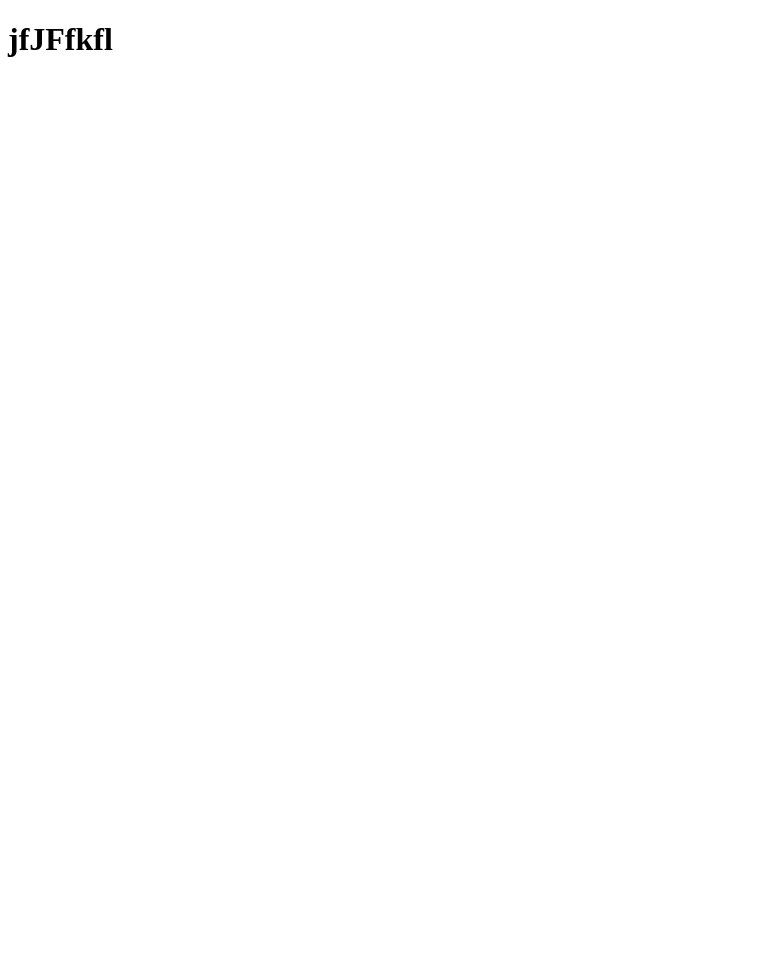
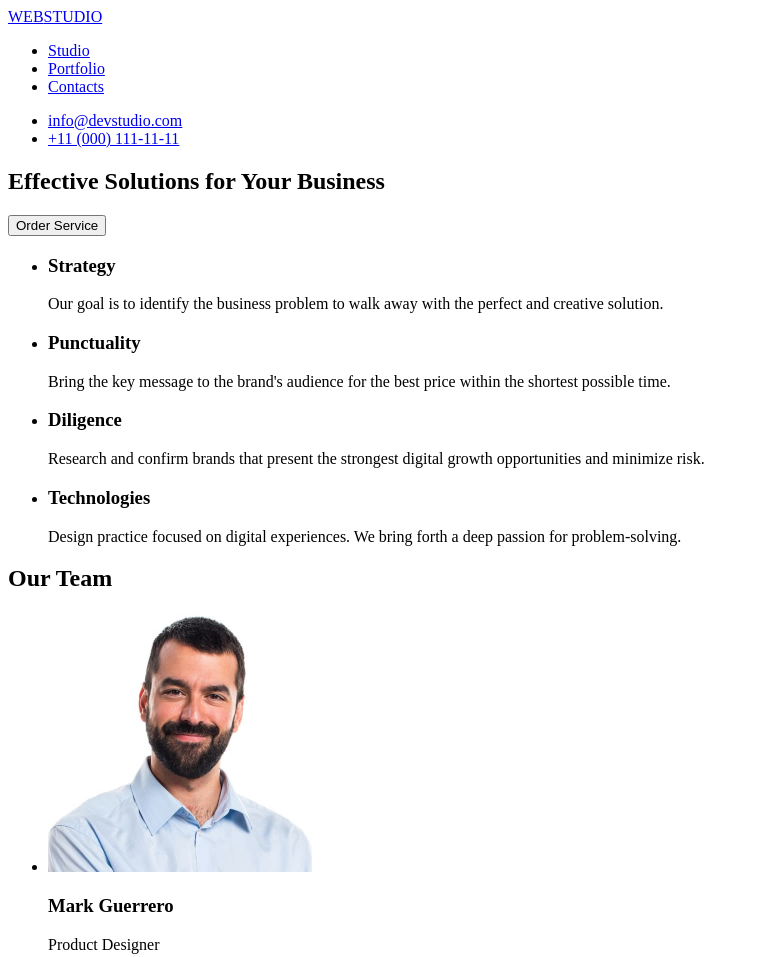
Before and after one commit to Dmytro-Naumchuk/goit-markup-hw-01, a plain HTML site: page index.html in a window 1280 px wide. Shown: the top 957 px of the page, without its empty margins (0-760 px from the left). Before the commit the page ends 800 px from the top, so only its background shows below. Drawn offline with Linux system fonts and the light colour scheme.

Commit message:
first home work

```diff
--- a/index.html
+++ b/index.html
@@ -6,6 +6,96 @@
     <title>Document</title>
   </head>
   <body>
-    <h1>jfJFfkfl</h1>
+    <header>
+      <nav>
+        <a href="./index.html"><span>WEB</span>STUDIO</a>
+        <ul>
+          <li><a href="Studio">Studio</a></li>
+          <li><a href="Portfolio">Portfolio</a></li>
+          <li><a href="Contacts">Contacts</a></li>
+        </ul>
+      </nav>
+      <ul>
+        <li><a href="mailto:info@devstudio.com">info@devstudio.com</a></li>
+        <li><a href="tel:+110001111111">+11 (000) 111-11-11</a></li>
+      </ul>
+    </header>
+    <main>
+      <!-- #region Hero -->
+      <section>
+        <h1>Effective Solutions for Your Business</h1>
+        <button type="button">Order Service</button>
+      </section>
+      <!-- #endregion Hero -->
+      <!-- #region Info -->
+      <section>
+        <h2 hidden>Text</h2>
+        <ul>
+          <li>
+            <h3>Strategy</h3>
+            <p>
+              Our goal is to identify the business problem to walk away with the perfect and
+              creative solution.
+            </p>
+          </li>
+          <li>
+            <h3>Punctuality</h3>
+            <p>
+              Bring the key message to the brand's audience for the best price within the shortest
+              possible time.
+            </p>
+          </li>
+          <li>
+            <h3>Diligence</h3>
+            <p>
+              Research and confirm brands that present the strongest digital growth opportunities
+              and minimize risk.
+            </p>
+          </li>
+          <li>
+            <h3>Technologies</h3>
+            <p>
+              Design practice focused on digital experiences. We bring forth a deep passion for
+              problem-solving.
+            </p>
+          </li>
+        </ul>
+      </section>
+      <!-- #endregion Info -->
+      <!-- #region Team-->
+      <section>
+        <h2>Our Team</h2>
+        <ul>
+          <li>
+            <img src="./images/mark-guerrero.jpg" width="264" height="260" alt="Mark Guerrero" />
+            <h3>Mark Guerrero</h3>
+            <p>Product Designer</p>
+          </li>
+          <li>
+            <img src="./images/tom-ford.jpg" width="264" height="260" alt="Tom Ford" />
+            <h3>Tom Ford</h3>
+            <p>Frontend Developer</p>
+          </li>
+          <li>
+            <img src="./images/camila-garcia.jpg" width="264" height="260" alt="Camila Garcia" />
+            <h3>Camila Garcia</h3>
+            <p>Marketing</p>
+          </li>
+          <li>
+            <img src="./images/daniel-wilson.jpg" width="264" height="260" alt="Daniel Wilson" />
+            <h3>Daniel Wilson</h3>
+            <p>UI Designer</p>
+          </li>
+        </ul>
+      </section>
+      <!-- #endregion Team-->
+      <footer>
+        <a href="./index.html"><span>WEB</span>STUDIO</a>
+        <p>
+          Increase the flow of customers and sales for your business with digital marketing & growth
+          solutions.
+        </p>
+      </footer>
+    </main>
   </body>
 </html>
```
Also changed, not shown: .prettierrc.json (added), images/camila-garcia.jpg (added), images/daniel-wilson.jpg (added), images/mark-guerrero.jpg (added), images/tom-ford.jpg (added).
